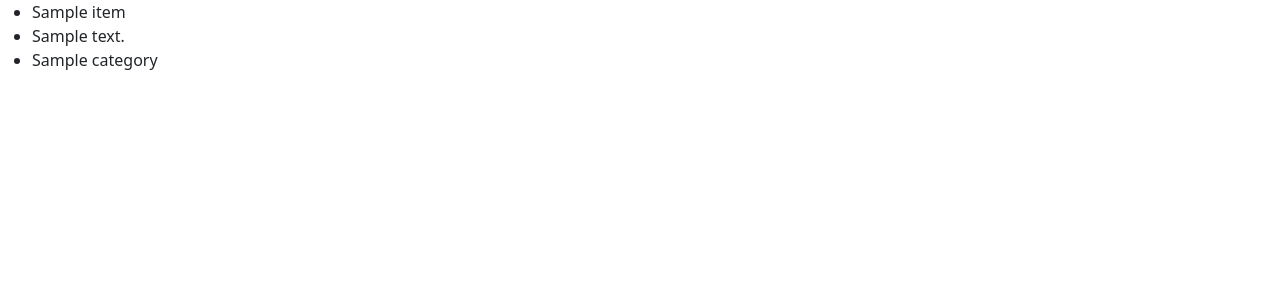
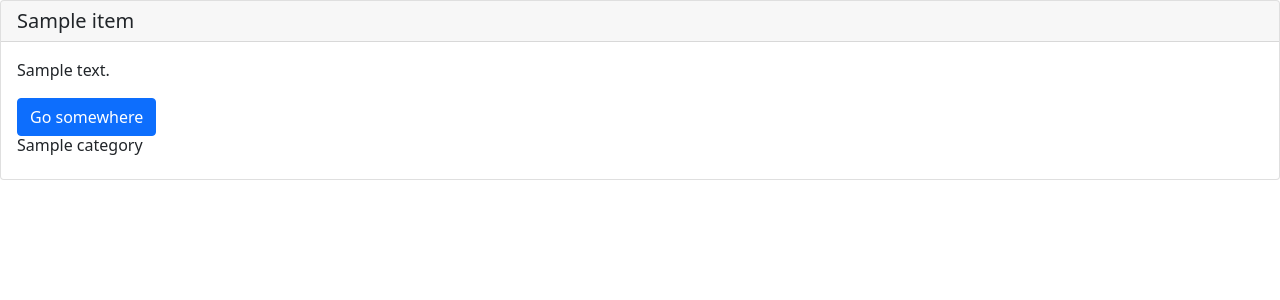
Before and after one commit to sc30gsw/bookproject, a Python web app: template book/templates/book/book_list.html in a window 1280 px wide. Shown: the top 300 px of the page. Run offline with Jinja, Linux system fonts and the light colour scheme; the template is opened without the code that fills it: most values are stand-ins (such as "Sample title", 1, 10 or a date in 2020).

Commit message:
BootStrapのデザインに変更

```diff
--- a/book/templates/book/book_list.html
+++ b/book/templates/book/book_list.html
@@ -17,11 +17,14 @@
 	</head>
 	<body>
 		{% for item in book_list %}
-		<ul>
-			<li>{{ item.title }}</li>
-			<li>{{ item.text }}</li>
-			<li>{{ item.category }}</li>
-		</ul>
+		<div class="card">
+			<h5 class="card-header">{{ item.title }}</h5>
+			<div class="card-body">
+				<p class="card-text">{{ item.text }}</p>
+				<a href="#" class="btn btn-primary">Go somewhere</a>
+				<h6 class="card-title">{{ item.category }}</h6>
+			</div>
+		</div>
 		{% endfor %}
 	</body>
 </html>
```
